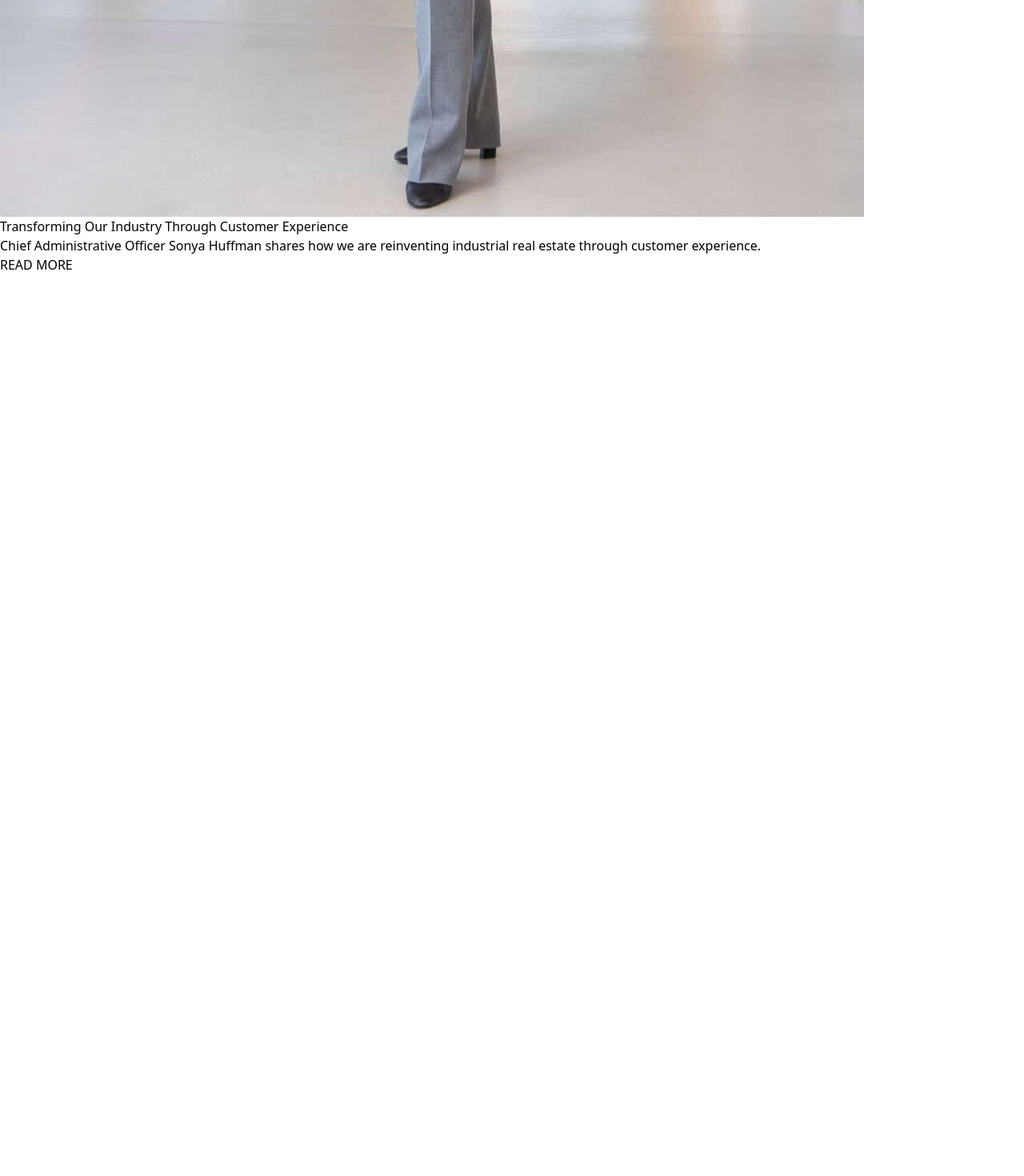
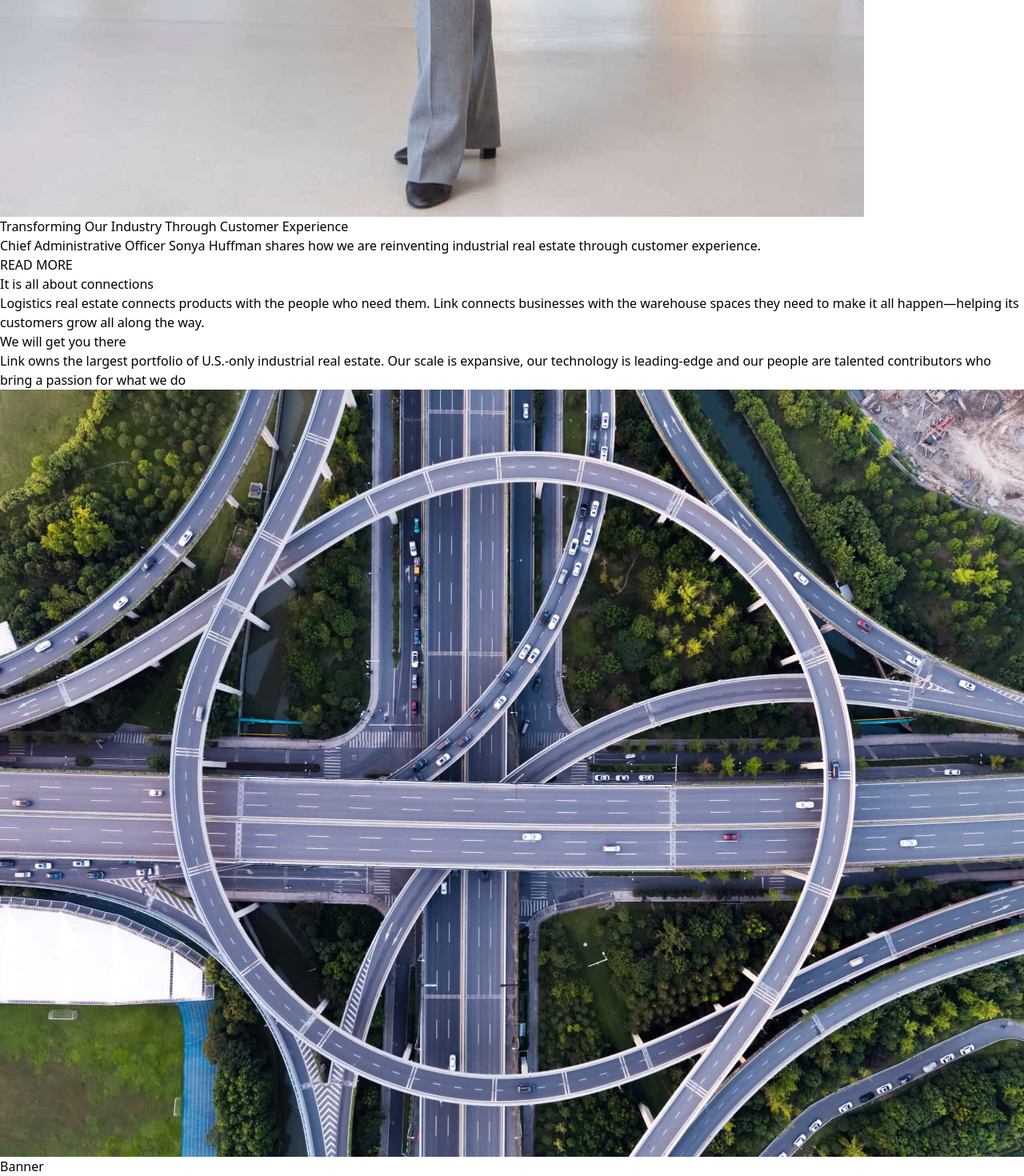
Before and after one commit to moiz064/linkLogReplica, a React (Vite) app: page / in a window 1280 px wide. Shown: the part 8899-10369 px from the top of the page at 80% size. Before the commit the page ends 9242 px from the top, so only its background shows below. Built offline with nearby package versions, Linux system fonts and the light colour scheme.

Commit message:
feat: Connections tab complete

```diff
--- a/src/App.jsx
+++ b/src/App.jsx
@@ -2,6 +2,8 @@
 import Navbar from './components/Navbar'
 import Hero from './components/Hero'
 import NewsCard from './components/NewsCard'
+import Connections from './components/Connections'
+import LinkReport from './components/LinkReport'
 
 const App = () => {
   return (
@@ -9,6 +11,8 @@
       <Navbar />
       <Hero />
       <NewsCard />
+      <Connections />
+      <LinkReport />
     </div>
   )
 }
--- /dev/null
+++ b/src/components/Banner.jsx
@@ -0,0 +1,9 @@
+import React from 'react'
+
+const Banner = () => {
+  return (
+    <div>Banner</div>
+  )
+}
+
+export default Banner
--- a/src/components/Connections.jsx
+++ b/src/components/Connections.jsx
@@ -1,8 +1,26 @@
 import React from 'react'
+import { connectionsData } from '../constants'
 
 const Connections = () => {
   return (
-    <div>Connections</div>
+    <div className='flex flex-col-reverse sm:flex-row mx-[10%] my-[10px] h-[500px] rounded-br-[100px] rounded-tl-[100px]'>
+      <div className='flex-1 flex-wrap p-6 border-[3px] border-[#cfb380] rounded-br-[100px] sm:rounded-br-none sm:rounded-tl-[100px]'>
+        <h1 className='text-xl sm:text-4xl font-semibold'>{connectionsData.title}</h1>
+        <p className='mb-[8px]'>{connectionsData.desc1}</p>
+        <h2 className='text-lg sm:text-2xl font-bold'>{connectionsData.title2}</h2>
+        <p>{connectionsData.desc2}</p>
+
+      </div>
+      <div className='flex-1 overflow-hidden border-[3px] border-b-[0px] sm:border-b-[3px] sm:border-l-[0px]  border-[#cfb380]  rounded-tl-[100px] sm:rounded-tl-none sm:rounded-br-[100px]' >
+        <img src={connectionsData.img} alt={connectionsData.img}
+        className='object-cover h-full w-full'
+        />
+      </div>
+
+
+
+
+    </div>
   )
 }
 
--- /dev/null
+++ b/src/components/LinkReport.jsx
@@ -0,0 +1,12 @@
+import React from 'react'
+import Banner from './Banner'
+
+const LinkReport = () => {
+  return (
+    <div>
+        <Banner />
+    </div>
+  )
+}
+
+export default LinkReport
--- a/src/constants/index.js
+++ b/src/constants/index.js
@@ -1,4 +1,4 @@
-import { pic2, pic3, pic4 } from '../assets'
+import { pic2, pic3, pic4,pic5 } from '../assets'
 export const navLinks = [
     {
         id: "portfolio",
@@ -69,3 +69,10 @@
         img: pic4
     }
 ]
+export const connectionsData = {
+    title: "It is all about connections",
+    desc1: "Logistics real estate connects products with the people who need them. Link connects businesses with the warehouse spaces they need to make it all happen—helping its customers grow all along the way.",
+    title2: "We will get you there",
+    desc2: "Link owns the largest portfolio of U.S.-only industrial real estate. Our scale is expansive, our technology is leading-edge and our people are talented contributors who bring a passion for what we do",
+    img: pic5
+}
```
